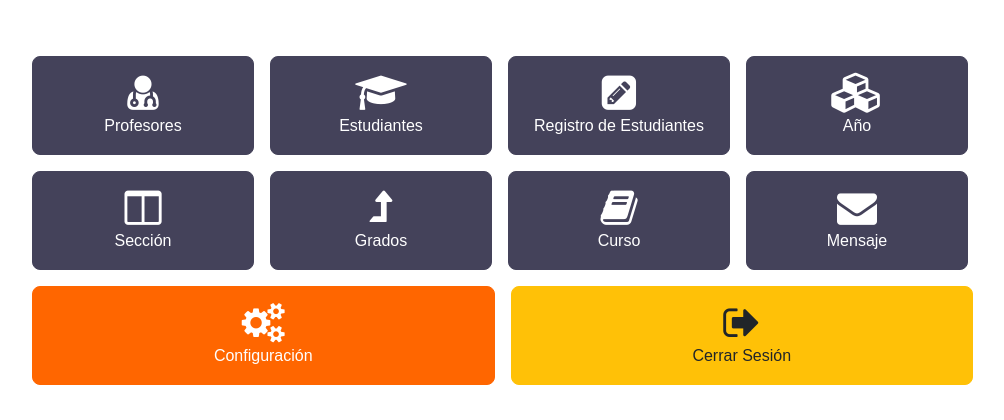
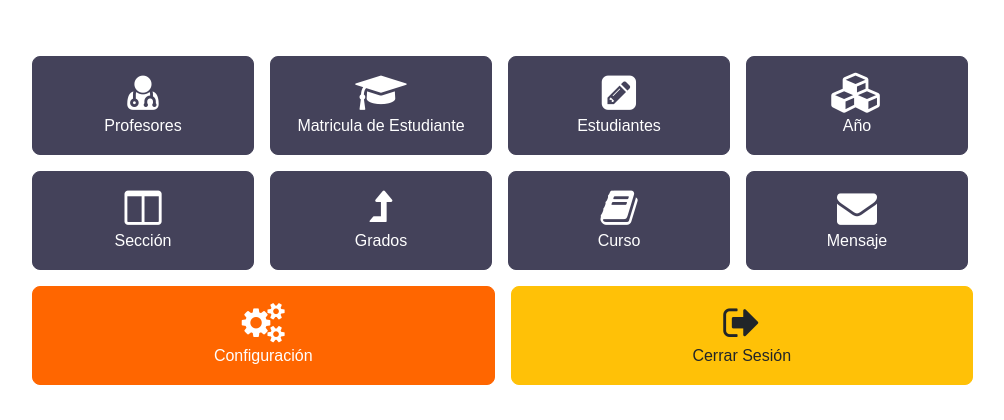
Before and after one commit to terri27/TechVersity, a PHP site: page /admin/index.php in a window 1280 px wide. Shown: the part 66-486 px from the top of the page, without its empty margins (61-1065 px from the left). Run offline with PHP 8.4, Linux system fonts and the light colour scheme; the visitor is signed in with stand-in values (Sample User, id 1).

Commit message:
Cambios en la sección admin

```diff
--- a/admin/index.php
+++ b/admin/index.php
@@ -16,7 +16,7 @@ if (
       <title>Admin</title>
       <link rel="stylesheet" href="https://cdn.jsdelivr.net/npm/bootstrap@5.2.0/dist/css/bootstrap.min.css">
       <link rel="stylesheet" href="../css/style.css">
-      <link rel="icon" href="../logo.png">
+      <link rel="icon" href="../img/Diseño sin título.png">
       <script src="https://ajax.googleapis.com/ajax/libs/jquery/3.6.0/jquery.min.js"></script>
       <link rel="stylesheet" href="https://cdnjs.cloudflare.com/ajax/libs/font-awesome/4.7.0/css/font-awesome.min.css">
     </head>
@@ -34,11 +34,11 @@ if (
             </a>
             <a href="student.php" class="col btn btn-dark m-2 py-3">
               <i class="fa fa-graduation-cap fs-1" aria-hidden="true"></i><br>
-              Estudiantes
+              Matricula de Estudiante
             </a>
             <a href="registrar-office.php" class="col btn btn-dark m-2 py-3">
               <i class="fa fa-pencil-square fs-1" aria-hidden="true"></i><br>
-              Registro de Estudiantes
+              Estudiantes
             </a>
             <a href="class.php" class="col btn btn-dark m-2 py-3">
               <i class="fa fa-cubes fs-1" aria-hidden="true"></i><br>
--- a/index.php
+++ b/index.php
@@ -15,7 +15,7 @@ if ($setting != 0) {
     <meta content="width=device-width, initial-scale=1.0" name="viewport" />
     <meta content="Free HTML Templates" name="keywords" />
     <meta content="Free HTML Templates" name="description" />
-
+    <link rel="icon" href="./img/Diseño sin título.png">
     <!-- Favicon -->
     <link href="img/favicon.ico" rel="icon" />
 
--- a/login.php
+++ b/login.php
@@ -4,10 +4,10 @@
 <head>
 	<meta charset="UTF-8">
 	<meta name="viewport" content="width=device-width, initial-scale=1.0">
-	<title>Login - Y School</title>
+	<title>TechVersity</title>
 	<link rel="stylesheet" href="https://cdn.jsdelivr.net/npm/bootstrap@5.2.0/dist/css/bootstrap.min.css">
 	<link rel="stylesheet" href="css/style1.css">
-	<link rel="icon" href="logo.png">
+	<link rel="icon" href="./img/Diseño sin título.png">
 	<link href="img/favicon.ico" rel="icon" />
 
     <!-- Google Web Fonts -->
@@ -134,7 +134,7 @@
               id="navbarCollapse"
             >
               <div class="navbar-nav py-0">
-                <a href="index.html" class="nav-item nav-link active">Inicio</a>
+                <a href="index.php" class="nav-item nav-link active">Inicio</a>
                 <a href="about.html" class="nav-item nav-link">Acerca</a>
                 <a href="course.html" class="nav-item nav-link">Cursos</a>
                 <a href="teacher.html" class="nav-item nav-link">Profesores</a>
```
